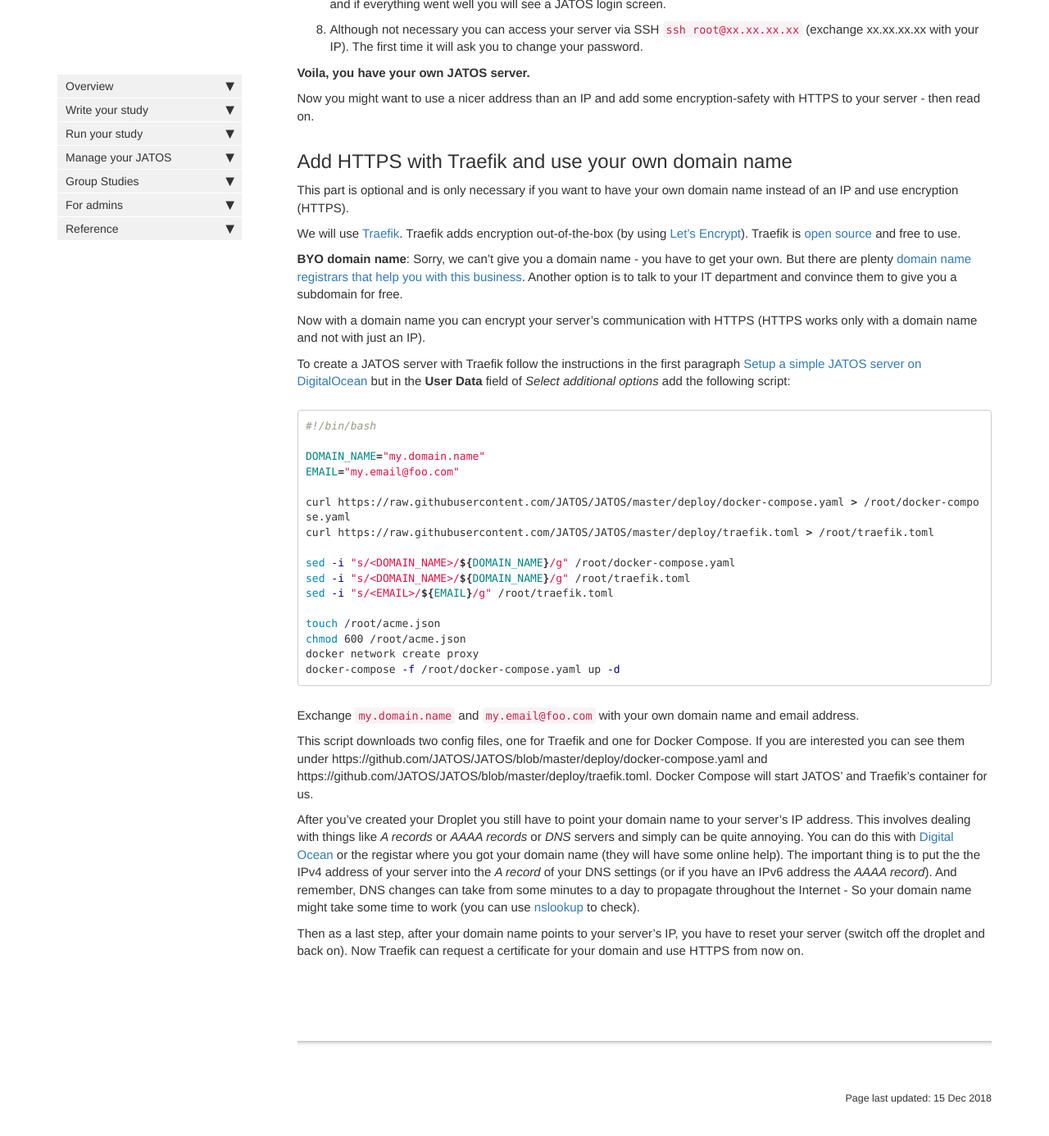
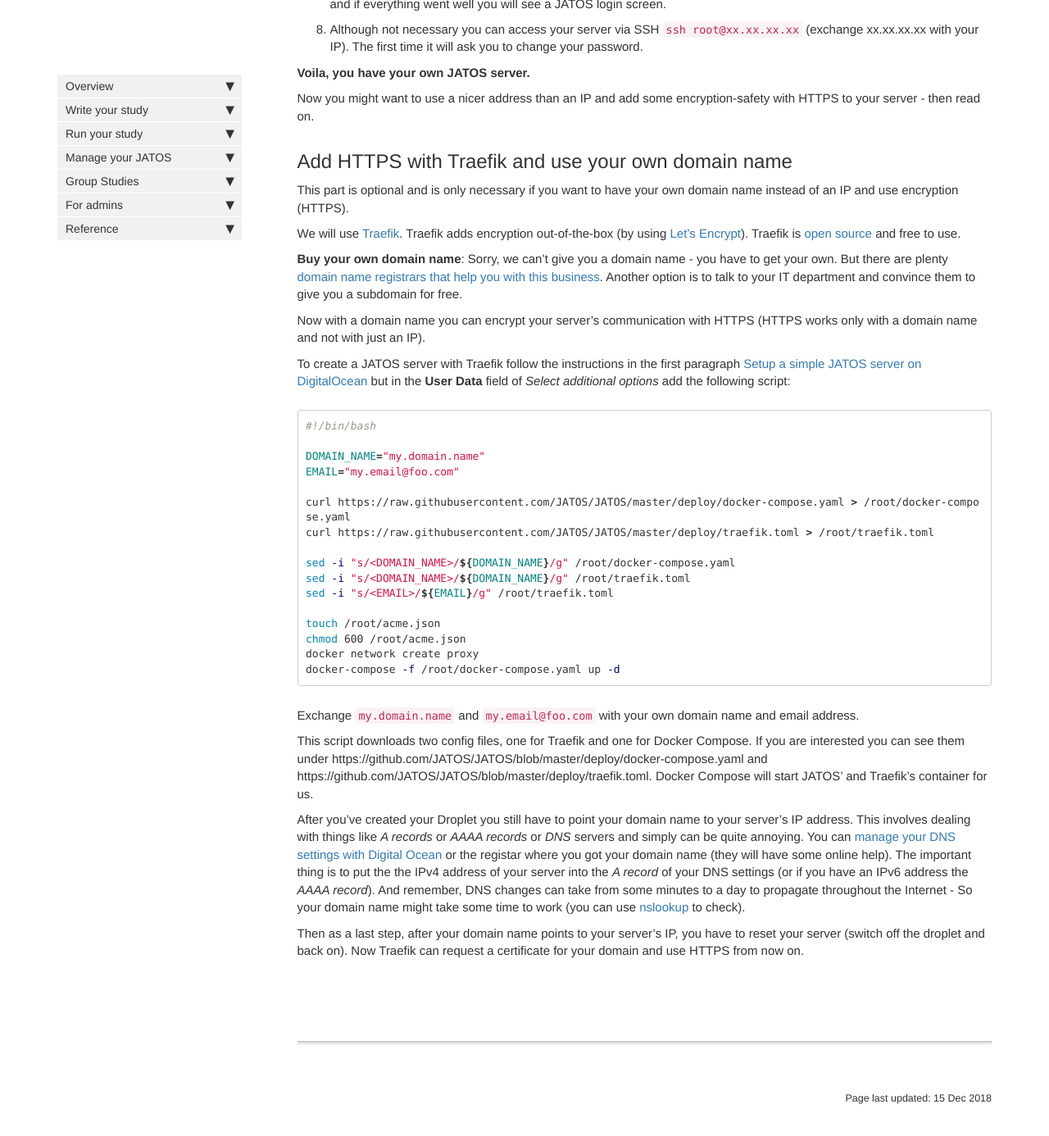
Before and after one commit to kristian-lange-tw/JATOS_docs_v3, a Jekyll site: the page built from pages/JATOS-on-Digital-Ocean.md, in a window 1280 px wide and 1400 px high, scrolled down 1351 px. Shown: the top 1386 px of the window at 82% size. Built offline with Jekyll 4.4.1, drawn with Linux system fonts in a browser that asks for light colours; nearby versions of some CDN libraries; comment, search, counter and statistics services are not loaded.

Commit message:
Update JATOS-on-Digital-Ocean.md

```diff
--- a/pages/JATOS-on-Digital-Ocean.md
+++ b/pages/JATOS-on-Digital-Ocean.md
@@ -72,7 +72,7 @@ This part is optional and is only necessary if you want to have your own domain
 
 We will use [Traefik](https://traefik.io/). Traefik adds encryption out-of-the-box (by using [Let’s Encrypt](https://letsencrypt.org/)). Traefik is [open source](https://github.com/containous/traefik) and free to use.
 
-**BYO domain name**: Sorry, we can't give you a domain name - you have to get your own. But there are plenty [domain name registrars that help you with this business](https://www.digitalocean.com/community/tutorials/how-to-point-to-digitalocean-nameservers-from-common-domain-registrars). Another option is to talk to your IT department and convince them to give you a subdomain for free.
+**Buy your own domain name**: Sorry, we can't give you a domain name - you have to get your own. But there are plenty [domain name registrars that help you with this business](https://www.digitalocean.com/community/tutorials/how-to-point-to-digitalocean-nameservers-from-common-domain-registrars). Another option is to talk to your IT department and convince them to give you a subdomain for free.
 
 Now with a domain name you can encrypt your server's communication with HTTPS (HTTPS works only with a domain name and not with just an IP).
 
@@ -101,6 +101,6 @@ Exchange `my.domain.name` and `my.email@foo.com` with your own domain name and e
 
 This script downloads two config files, one for Traefik and one for Docker Compose. If you are interested you can see them under https://github.com/JATOS/JATOS/blob/master/deploy/docker-compose.yaml and https://github.com/JATOS/JATOS/blob/master/deploy/traefik.toml. Docker Compose will start JATOS' and Traefik's container for us.
 
-After you've created your Droplet you still have to point your domain name to your server's IP address. This involves dealing with things like _A records_ or _AAAA records_ or _DNS_ servers and simply can be quite annoying. You can do this with [Digital Ocean](https://www.digitalocean.com/docs/networking/dns/how-to/manage-records/) or the registar where you got your domain name (they will have some online help). The important thing is to put the the IPv4 address of your server into the _A record_ of your DNS settings (or if you have an IPv6 address the _AAAA record_). And remember, DNS changes can take from some minutes to a day to propagate throughout the Internet - So your domain name might take some time to work (you can use [nslookup](http://www.kloth.net/services/nslookup.php) to check).
+After you've created your Droplet you still have to point your domain name to your server's IP address. This involves dealing with things like _A records_ or _AAAA records_ or _DNS_ servers and simply can be quite annoying. You can [manage your DNS settings with Digital Ocean](https://www.digitalocean.com/docs/networking/dns/how-to/manage-records/) or the registar where you got your domain name (they will have some online help). The important thing is to put the the IPv4 address of your server into the _A record_ of your DNS settings (or if you have an IPv6 address the _AAAA record_). And remember, DNS changes can take from some minutes to a day to propagate throughout the Internet - So your domain name might take some time to work (you can use [nslookup](http://www.kloth.net/services/nslookup.php) to check).
 
 Then as a last step, after your domain name points to your server's IP, you have to reset your server (switch off the droplet and back on). Now Traefik can request a certificate for your domain and use HTTPS from now on.
```
